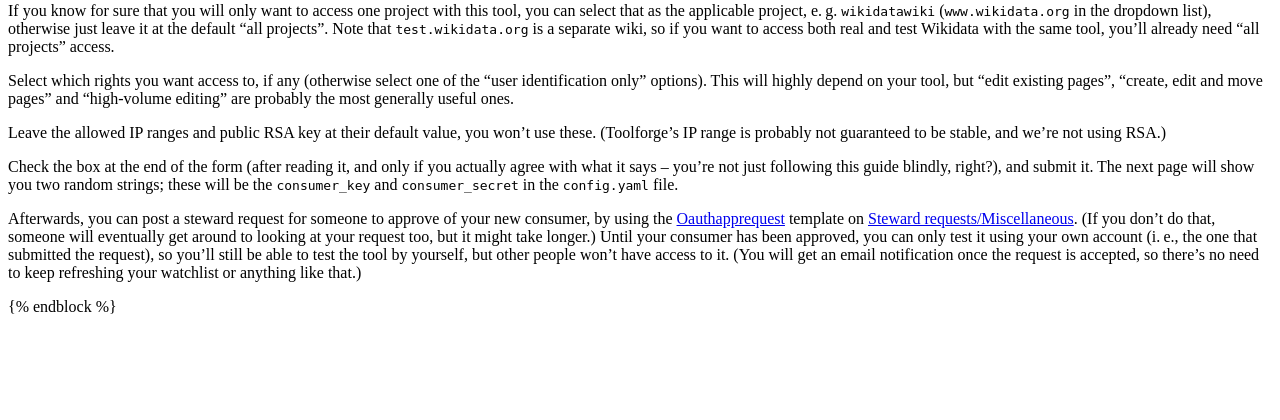
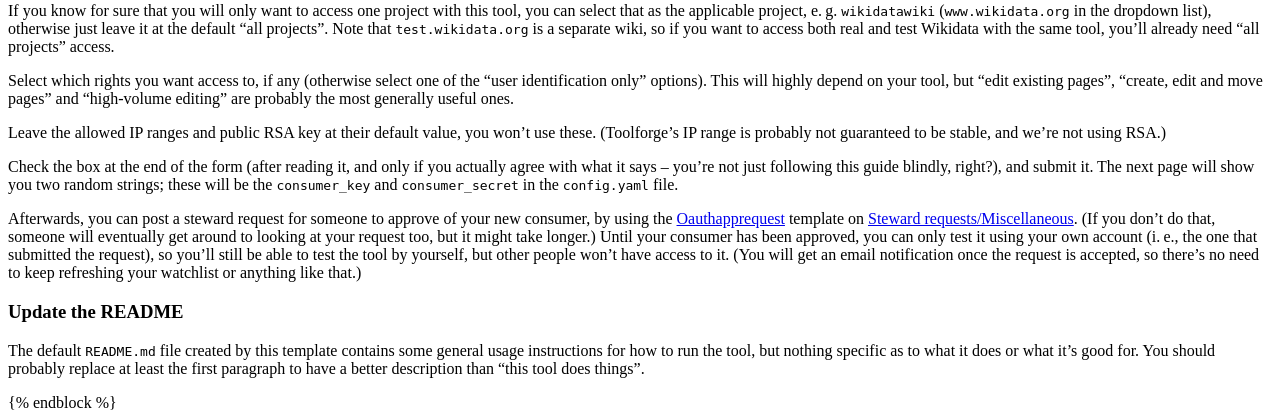
Before and after one commit to lucaswerkmeister/cookiecutter-toolforge, a Python web app: template {{cookiecutter.tool_identifier}}/templates/index.html in a window 1280 px wide. Shown: the part 2048-2468 px from the top of the page. Before the commit the page ends 2362 px from the top, so only its background shows below. Run offline with Jinja, Linux system fonts and the light colour scheme; the template is opened without the code that fills it, so the values that code supplies are empty.

Commit message:
Add a README.md to the tool

```diff
--- a/{{cookiecutter.tool_identifier}}/templates/index.html
+++ b/{{cookiecutter.tool_identifier}}/templates/index.html
@@ -226,4 +226,12 @@
   (You will get an email notification once the request is accepted,
   so there’s no need to keep refreshing your watchlist or anything like that.)
 </p>
+<h3>Update the README</h3>
+<p>
+  The default <code>README.md</code> file created by this template
+  contains some general usage instructions for how to run the tool,
+  but nothing specific as to what it does or what it’s good for.
+  You should probably replace at least the first paragraph
+  to have a better description than “this tool does things”.
+</p>
 {% endblock %}{% endraw %}
```
Also changed, not shown: {{cookiecutter.tool_identifier}}/README.md (added).
